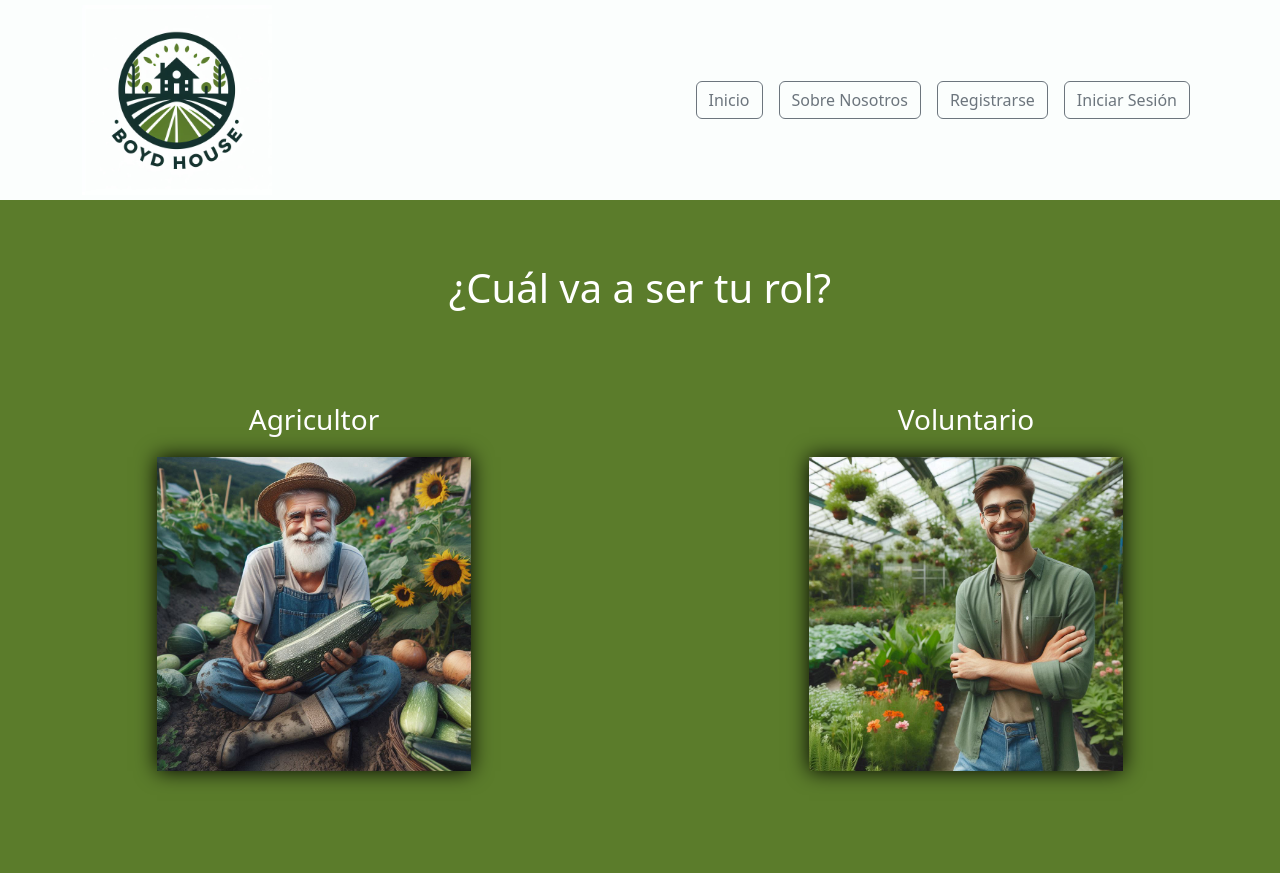
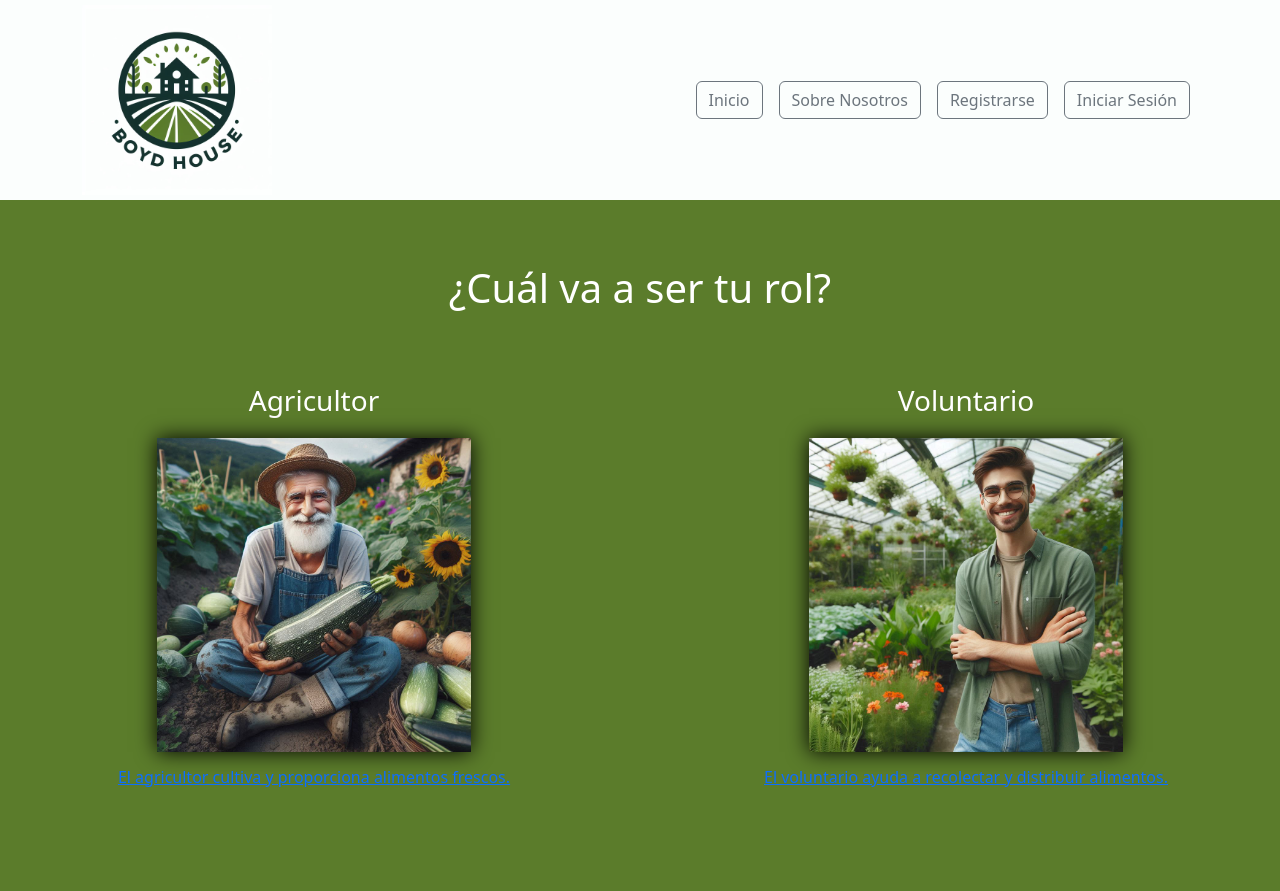
Before and after one commit to Pepesk34/TFG, a React (Create React App) app in the folder proyecto/client/: page /registrarse in a window 1280 px wide. Built offline with nearby package versions, Linux system fonts and the light colour scheme.

Commit message:
intento de cambio registrarse

```diff
--- a/proyecto/client/src/components/componentes_cuerpo/registrarse.js
+++ b/proyecto/client/src/components/componentes_cuerpo/registrarse.js
@@ -12,7 +12,7 @@
 
 
     return (
-            <div id="registrarse_div">
+        <div id="registrarse-div">
             <div className='row'>
                 <div className='col-xl-12'>
                     <div id="pregunta_rol">
@@ -21,19 +21,25 @@
 
                 </div>
             </div>
-                <div id="opciones_registrarse" className='row'>
-                    <div id="div_agricultor_rol" className='col-xl-6'>
-                        <h3 id="h3_agricultor">Agricultor</h3>
+            <div id="opciones-registrarse" className='row'>
+                <div className='col-xl-6'>
+                    <h3 id="h3-agricultor">Agricultor</h3>
+                    <div className="img-container">
                         <Link to="/agricultor">
-                            <img id="emoji_agricultor" src={agricultor} width={"50px"}/>
+                            <img id="emoji-agricultor" src={agricultor} />
+                            <div className="img-descripcion">El agricultor cultiva y proporciona alimentos frescos.</div>
                         </Link>
+                    </div>
 
                 </div>
-                    <div id="div_voluntario_rol"className='col-xl-6'>
-                        <h3 id="h3_voluntario">Voluntario</h3>
+                <div className='col-xl-6'>
+                    <h3 id="h3-voluntario">Voluntario</h3>
+                    <div className="img-container">
                         <Link to="/voluntario">
-                            <img id="emoji_voluntario"src={voluntario} />
+                            <img id="emoji-voluntario" src={voluntario} />
+                            <div className="img-descripcion">El voluntario ayuda a recolectar y distribuir alimentos.</div>
                         </Link>
+                    </div>
 
                 </div>
             </div>
--- a/proyecto/client/src/components/estilo.css
+++ b/proyecto/client/src/components/estilo.css
@@ -2,50 +2,51 @@
 /* Aquí el estilo de pantallas grandes*/
 /* src/components/estilo.css */
 
-#about-main{
+#about-main {
     height: 2000px;
     width: 100%;
 }
 
-.about-fruta{
+.about-fruta {
     height: 500px;
     border: solid red 1px;
 }
 
-.inicio-caption-carousel{
+.inicio-caption-carousel {
     height: 170px;
 }
 
-.inicio-img-carousel{
+.inicio-img-carousel {
     margin-top: 100px;
     box-shadow: 0 0 20px black;
     border: solid #fbfefd 3px;
     height: 450px;
 }
 
-.inicio-item-carousel{
+.inicio-item-carousel {
     height: 800px;
 }
 
-#div-carousel{
+#div-carousel {
     background-color: #14302D;
     height: 800px;
     margin-bottom: 5%;
 }
 
-.fila-segunda{
+.fila-segunda {
     height: 20%;
 }
 
-.fila-primera{
+.fila-primera {
     height: 100%;
 }
 
 /***CABECERA ESTILO***/
-.navbar-cabecera{
+.navbar-cabecera {
     background-color: #fbfefd;
     height: 200px;
 }
+
 /******/
 
 .botones-ca-re {
@@ -53,20 +54,15 @@
     height: 100%;
 }
 
-#button-logo{
-}
+#button-logo {}
 
-#button-ajustes {
-}
+#button-ajustes {}
 
-#button-perfil {
-}
+#button-perfil {}
 
-#button-inicio {
-}
+#button-inicio {}
 
-#button-filtros {
-}
+#button-filtros {}
 
 #cabecera-recolecta {
     position: fixed;
@@ -210,7 +206,7 @@ img {
 }
 
 /*animacion*/
-@keyframes animacion1 {
+@keyframes animacion-registrarse {
     0% {
         opacity: 0;
     }
@@ -220,7 +216,7 @@ img {
     }
 }
 
-@keyframes animacion2 {
+@keyframes animacion-agricultor {
     0% {
         opacity: 0;
         margin-right: 30%;
@@ -232,7 +228,7 @@ img {
     }
 }
 
-@keyframes animacion3 {
+@keyframes animacion-voluntario {
     0% {
         opacity: 0;
         margin-left: 30%;
@@ -251,6 +247,14 @@ img {
 
     100% {
         background-color: #4f6b26;
+    }
+}
+
+@keyframes animacion-descripcion {
+    0% {
+    }
+
+    100% {
     }
 }
 
@@ -329,10 +333,17 @@ img {
     transition: 800ms ease all;
 }
 
-#emoji_agricultor {
+.img-container {
+}
+
+.img-descripcion {
+    margin-top: 2%;
+}
+
+#emoji-agricultor {
     animation-iteration-count: 1;
     animation-duration: 1.5s;
-    animation-name: animacion2;
+    animation-name: animacion-agricultor;
     width: 50%;
     height: auto;
     box-shadow: 0 0 20px black;
@@ -340,10 +351,10 @@ img {
     margin-top: 2%;
 }
 
-#emoji_voluntario {
+#emoji-voluntario {
     animation-iteration-count: 1;
     animation-duration: 1.5s;
-    animation-name: animacion3;
+    animation-name: animacion-voluntario;
     width: 50%;
     height: auto;
     box-shadow: 0 0 20px black;
@@ -351,41 +362,40 @@ img {
     margin-top: 2%;
 }
 
-#opciones_registrarse {
+#emoji-agricultor:hover {
+    transform: scale(1.05);
+}
+
+#emoji-voluntario:hover {
+    transform: scale(1.05)
+}
+
+#opciones-registrarse {
     padding-top: 5%;
 }
 
-#registrarse_div {
+#registrarse-div {
     padding-top: 5%;
     background-color: #5B7C2B;
     padding-bottom: 8%;
     animation-iteration-count: 1;
-    animation-name: animacion1;
+    animation-name: animacion-registrarse;
     animation-duration: 1.5s;
     color: #fff;
 }
 
-#h3_agricultor {
+#h3-agricultor {
     animation-iteration-count: 1;
-    animation-duration: 1.5s;
-    animation-name: animacion2;
-    margin-top: 3%;
+    animation-duration: 2s;
+    animation-name: animacion-agricultor;
 }
 
-#h3_voluntario {
+#h3-voluntario {
     animation-iteration-count: 1;
-    animation-duration: 1.5s;
-    animation-name: animacion3;
-    margin-top: 3%;
+    animation-duration: 2s;
+    animation-name: animacion-voluntario;
 }
 
-#emoji_agricultor:hover {
-    transform: scale(1.05);
-}
-
-#emoji_voluntario:hover {
-    transform: scale(1.05)
-}
 
 @media only screen and (min-width: 600px) and (max-width: 1200px) {
     /* Aquí el estilo de pantallas medianas */
@@ -406,8 +416,5 @@ img {
         color: white;
     }
 
-    #div_agricultor_rol {
-        margin-bottom: 7%;
-    }
 
 }
```
Lines whose indentation alone changed are shown as unchanged.
